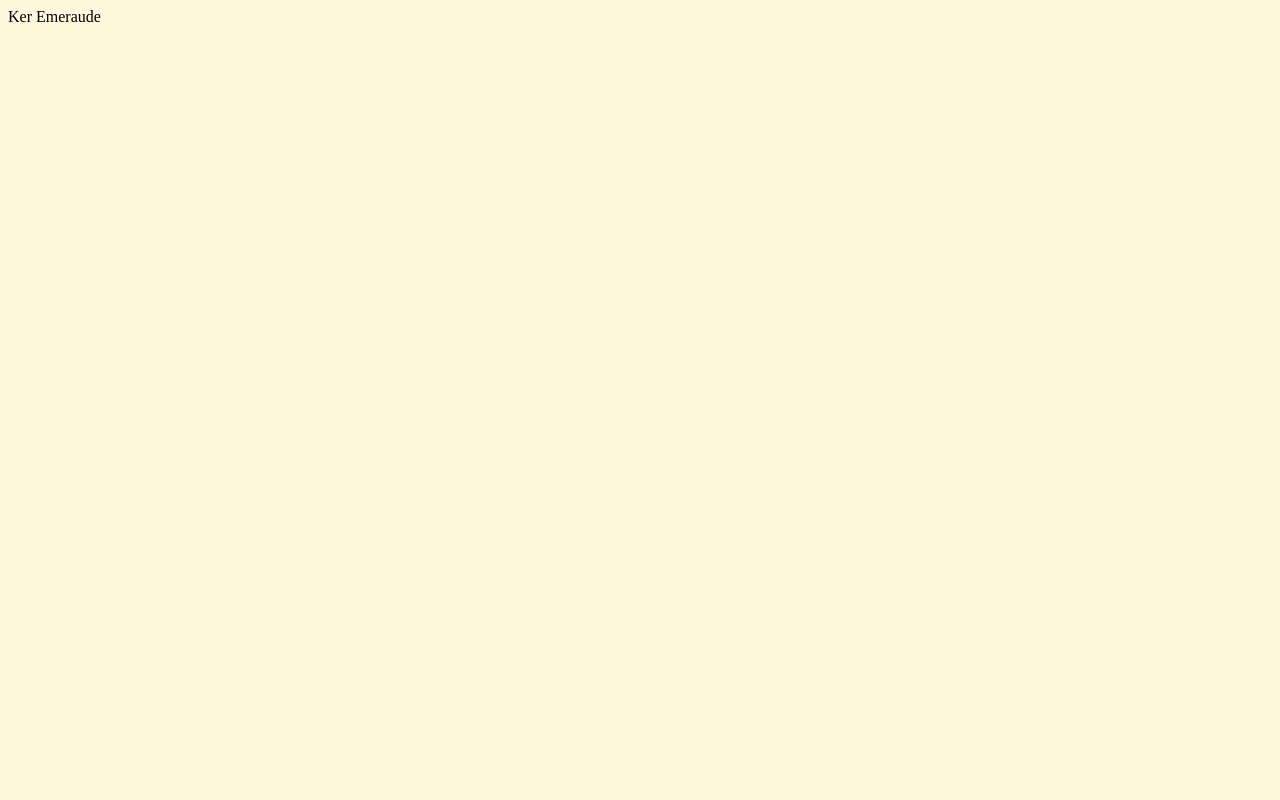
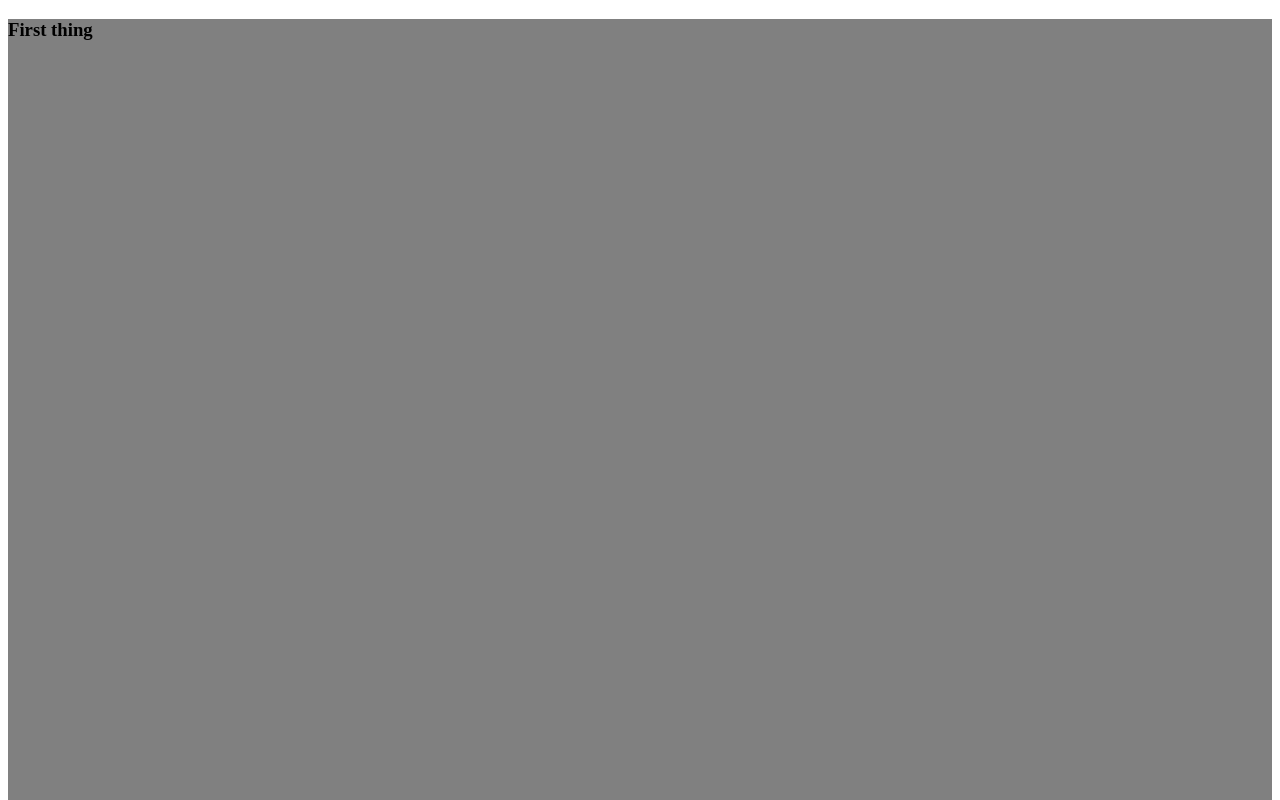
Before and after one commit to arno-bagbila/KerEmeraude1.0, a React app: page / in a window 1280 px wide. Shown: the top 800 px of the page. Built offline with nearby package versions, Linux system fonts and the light colour scheme; the HTML template or start-up script is replaced by a standard one.

Commit message:
Skeleton of app, installing bootsrap and jquery via cdn

```diff
--- a/app/components/App.jsx
+++ b/app/App.jsx
@@ -1,8 +1,8 @@
 import React from "react";
-import Note from "./Note.jsx";
+import Layout from "./components/layout/Layout.jsx";
 
 export default class App extends React.Component{
   render(){
-    return <Note />;
+    return <Layout />;
   }
 }
--- a/app/components/Note.jsx
+++ /dev/null
@@ -1,2 +0,0 @@
-import React from "react";
-export default () => <div>Ker Emeraude</div>;
--- /dev/null
+++ b/app/components/homepage/Homepage.jsx
@@ -0,0 +1,11 @@
+import React from "react";
+
+export default class Homepage extends React.Component{
+  render(){
+    return (
+      <div>
+        <h3>I am the homepage</h3>
+      </div>
+    );
+  }
+}
--- /dev/null
+++ b/app/components/layout/Layout.jsx
@@ -0,0 +1,50 @@
+import React from "react";
+import Homepage from "../../components/homepage/Homepage.jsx";
+
+export default class Layout extends React.Component{
+  render() {
+        var contentStyle = {
+            backgroundColor: "red",
+            height: "100%",
+            padding: "0"
+        }
+        var bodyStyle = {
+            height: "100%"
+        }
+        var borderStyle = {
+            backgroundColor: "grey",
+            height: "100%"
+        }
+        var navbarStyle = {
+            height: "10%",
+            backgroundColor: "azure",
+            width: "100%"
+        }
+        var homepageStyle = {
+            height: "80%"
+        }
+        var footerStyle = {
+            height: "8%",
+            backgroundColor: "azure",
+            width:"100%"
+        }
+
+        return(
+            <div className="container-fluid" style={bodyStyle}>
+                <div className="col-md-2" style={borderStyle}>
+                        <h3>First thing</h3>
+                </div>
+                <div className="col-md-8" style={contentStyle}>
+                    <div className="my_navabar" style={navbarStyle}></div>
+                    <div style={homepageStyle}>
+                        <Homepage style={homepageStyle} />
+                    </div>
+                    <div className="my_footer" style={footerStyle}></div>
+                </div>
+                <div className="col-md-2" style={borderStyle}>
+                    <h3>Third thing</h3>
+                </div>
+            </div>
+            );
+          }
+}
--- a/app/index.jsx
+++ b/app/index.jsx
@@ -1,6 +1,7 @@
 import "./main.css";
 import React from "react";
 import ReactDOM from "react-dom";
-import App from "./components/App.jsx";
+import App from "./App.jsx";
+
 
 ReactDOM.render(<App />, document.getElementById('app'));
--- a/app/main.css
+++ b/app/main.css
@@ -1,3 +1,6 @@
-body {
-  background: cornsilk;
+html, body {
+    height: 100%
 }
+#app{
+    height: 100%
+}
```
Also changed, not shown: app/component.js (deleted, +0 -7 lines).
